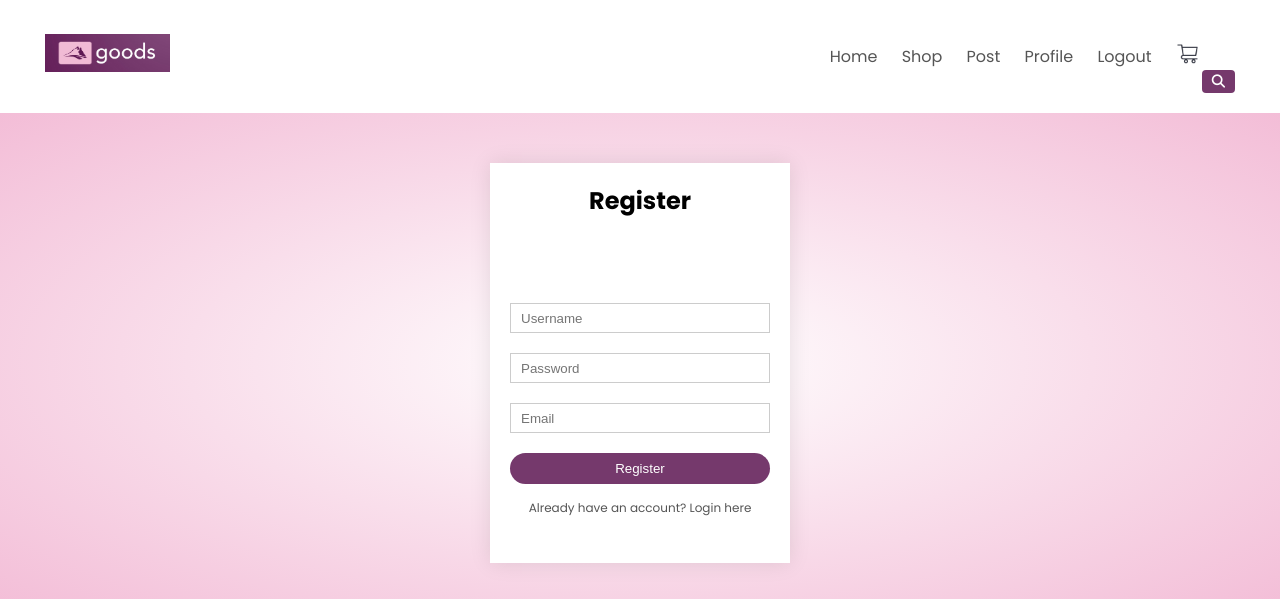
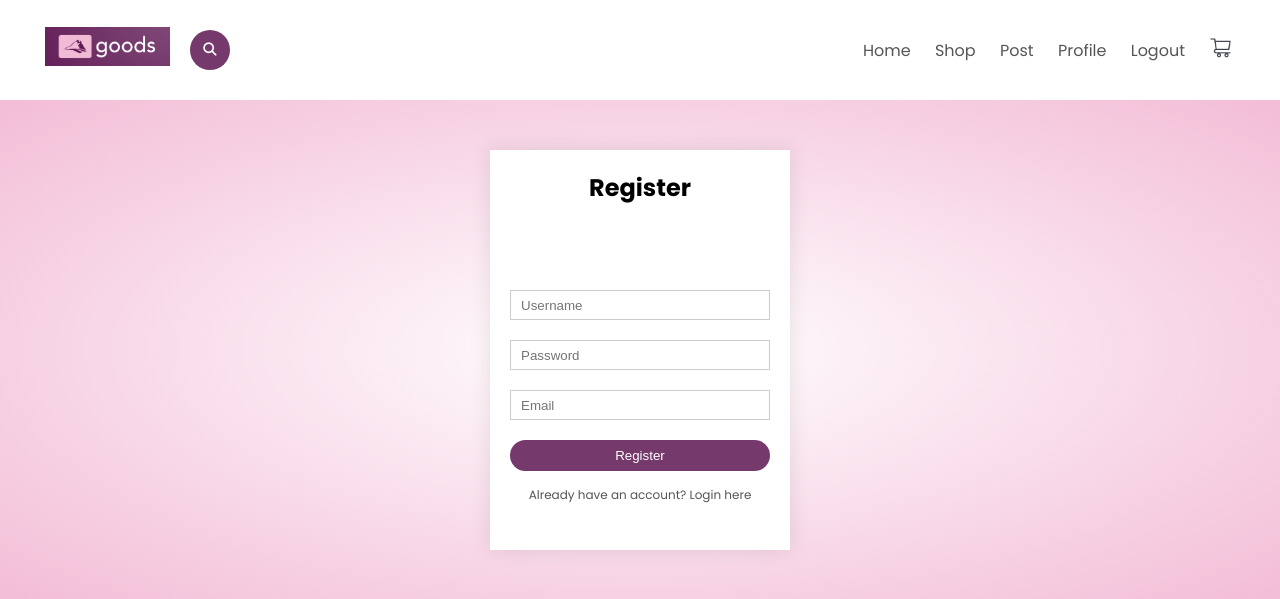
Before and after one commit to AlexIongChiNga/CISC3003-WebDev-ProjectAssgn, a PHP site: page /site/register.php in a window 1280 px wide. Shown: the top 599 px of the page. Run offline with PHP 8.4, Linux system fonts and the light colour scheme; some libraries are stand-ins or nearby versions.

Commit message:
Search bar

```diff
--- a/site/css/styles.css
+++ b/site/css/styles.css
@@ -543,53 +543,70 @@ th:last-child {
 .search-container {
   position: relative;
   display: flex;
-  justify-content: flex-end;
   align-items: center;
+  left: 20px;
+  width: fit-content; /* Adjust width to content */
 }
 
 /* Initially hide the input box */
 #search-input {
-  width: 0;
-  padding: 5px 0;
-  border: 1px solid #ccc;
-  border-radius: 4px;
   outline: none;
-  transition: width 0.3s ease, padding 0.3s ease;
+  transition: all 0.5s ease;
   opacity: 0;
   visibility: hidden;
+  width: 0;
+  height: 40px;
+  border: none;
+  background: #f2f2f2;
+  border-radius: 30px;
+  color: gray;
+  font-size: 16px;
+  padding-left: 50px; /* Space for the button on the left */
+  text-align: left;
 }
 
-/* Style the search button */
+/* Style the search button (initially on the left) */
 #search-button {
   background-color: #75396c;
   color: white;
-  border: none;
-  padding: 5px 10px;
-  border-radius: 4px;
   cursor: pointer;
   display: flex;
   align-items: center;
   justify-content: center;
-  transition: background-color 0.3s ease;
+  transition: all 0.5s ease;
+  width: 40px;
+  height: 40px;
+  border-radius: 30px;
+  border: none;
+  position: absolute;
+  top: 10px;
+  left: 0; /* Start on the left */
+  z-index: 2;
+}
+
+/* Move button to the right when input is focused/hovered */
+#search-input:focus ~ #search-button,
+.search-container:hover #search-button {
+  left: auto;
+  right: 0; /* Move to the right */
 }
 
 #search-button:hover {
   background-color: #5a2d54;
 }
 
-/* When the input is focused, expand it */
+/* Expand input when focused/hovered */
 .search-container:hover #search-input,
 #search-input:focus {
-  width: 200px;
-  padding: 5px 10px;
+  width: 42rem;
   opacity: 1;
   visibility: visible;
+  padding-right: 50px; /* Space for the button on the right */
 }
 
-/* Adjust the button position when the input is expanded */
-.search-container:hover #search-button,
-#search-input:focus + #search-button {
-  margin-left: 5px;
+/* Remove outline for cleaner look */
+#search-input:focus {
+  outline: none;
 }
 
 .post-form{
--- a/site/include/navbar.html
+++ b/site/include/navbar.html
@@ -1,6 +1,12 @@
   <div class="navbar">
-    <div class="logo">
+    <div class="logo" style="top:20px;">
       <img src="images/logo.png" width="125" alt="logo" />
+    </div>
+    <div class="search-container">
+      <form action="search.php" method="get" id="search-form">
+        <input type="text" placeholder="Search..." name="search" id="search-input" />
+        <button type="submit" id="search-button"><i class="fa fa-search"></i></button>
+      </form>
     </div>
     <nav>
       <ul id="MenuItems">
@@ -14,10 +20,4 @@
     <a href="shoppingCart.php"
     ><img src="images/shoppingCart.jpg" width="30" height="30" alt="shoppingCart"
   /></a>
-    <div class="search-container">
-  <form action="search.php" method="get" id="search-form">
-    <input type="text" placeholder="Search..." name="search" id="search-input" />
-    <button type="submit" id="search-button"><i class="fa fa-search"></i></button>
-  </form>
-</div>
   </div>
```
